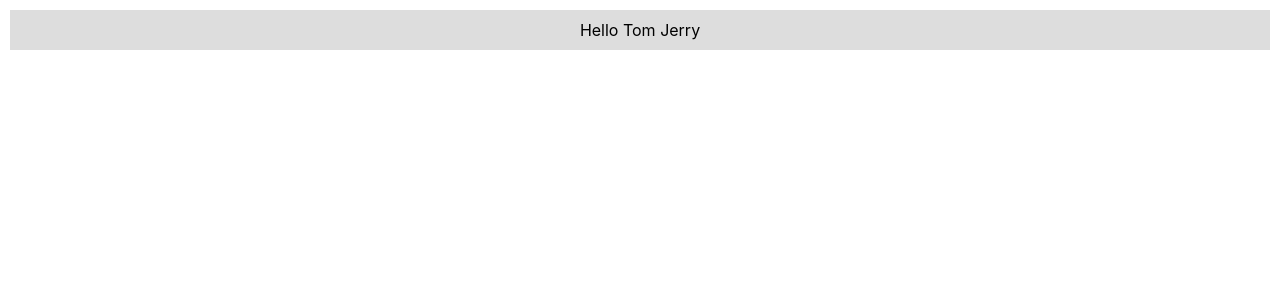
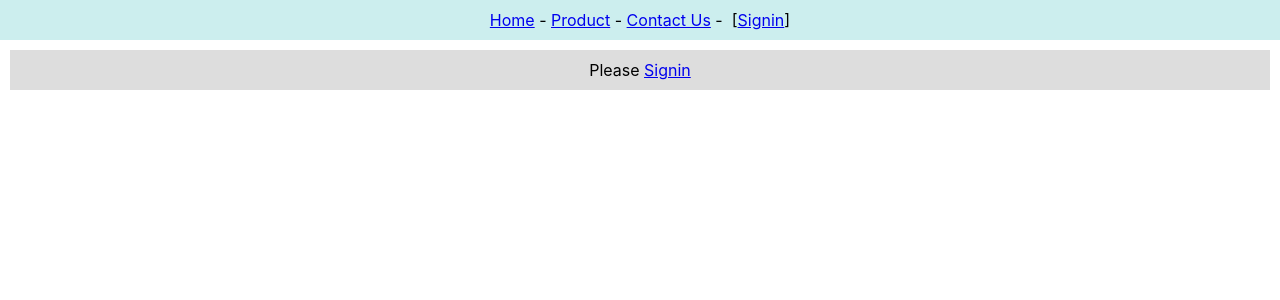
Before and after one commit to kkbp27/app1, a React (Create React App) app: page / in a window 1280 px wide. Shown: the top 300 px of the page. Built offline with nearby package versions, Linux system fonts and the light colour scheme.

Commit message:
Add Content2 and Haeder2
Add Content2 and Haeder2

```diff
--- a/src/App.js
+++ b/src/App.js
@@ -1,10 +1,13 @@
 import React from 'react';
-import Content from './context-content';
 import { userContext } from './context';
-function App() {
+import Content2 from './context-content2';
+import Header2 from './context-header2';
+export function App(){
+    let [user , setUser] = React.useState('')
     return (
-        <userContext.Provider value={'Tom Jerry'}>
-        <Content/>
+        <userContext.Provider value={[user , setUser]}>
+        <Header2/>
+        <Content2/>
         </userContext.Provider>
     )
 }
--- /dev/null
+++ b/src/context-content2.js
@@ -0,0 +1,26 @@
+import React from 'react'
+import { userContext } from './context'
+
+export default function Content2(){
+        let[user, setUser] = React.useContext(userContext)
+        const ContentStyle = {
+            backgroundColor : '#ddd',
+            textAlign:'center',
+            margin:10,
+            padding:10
+        }
+        const onclickSignin = (event) =>{
+            event.preventDefault()
+            setUser('Tom Jerry')
+        }
+        return(
+            <div style={ContentStyle}>
+                {
+                    (user)
+                    ? <span>Hello {user}</span>
+                    : <span>Please <a href=" " onClick={onclickSignin}>
+                    Signin</a></span>
+                }
+            </div>
+        )
+}
--- /dev/null
+++ b/src/context-header2.js
@@ -0,0 +1,34 @@
+import React from "react";
+import { userContext } from "./context";
+export default class Header2 extends React.Component{
+    static contextType = userContext
+
+    render(){
+        let[user, setUser] = this.context
+        const headStyle = {
+            backgroundColor : '#cee',
+            textAlign:'center',
+            padding:10
+        }
+        const onclickSignout=(event)=>{
+            event.preventDefault()
+            setUser('')
+        }
+        const onclickSignin = (event) =>{
+            event.preventDefault()
+            setUser('Tom Jerry')
+        }
+        return(
+            <div style={headStyle}>
+                <a href=" ">Home</a>&nbsp;-&nbsp;
+                <a href=" ">Product</a>&nbsp;-&nbsp;
+                <a href=" ">Contact Us</a>&nbsp;-&nbsp;&nbsp;
+                {
+                    (user)
+                    ? <span>[{user}&nbsp;:&nbsp;<a href=" "onClick={onclickSignout}>Signout</a>]</span>
+                    : <span>[<a href=" " onClick={onclickSignin}>Signin</a>]</span>
+                }
+            </div>
+        )
+    }
+}
```
